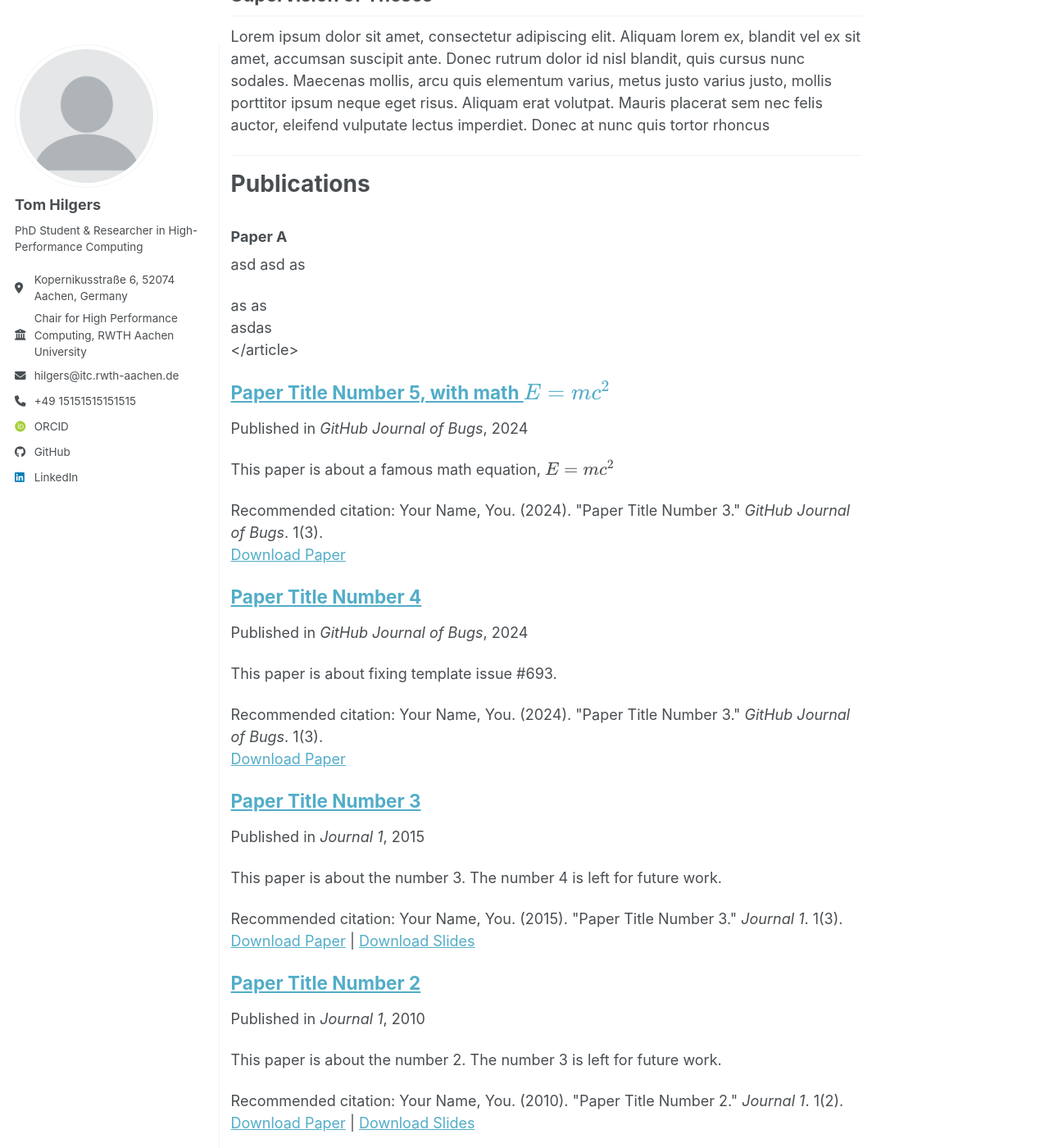
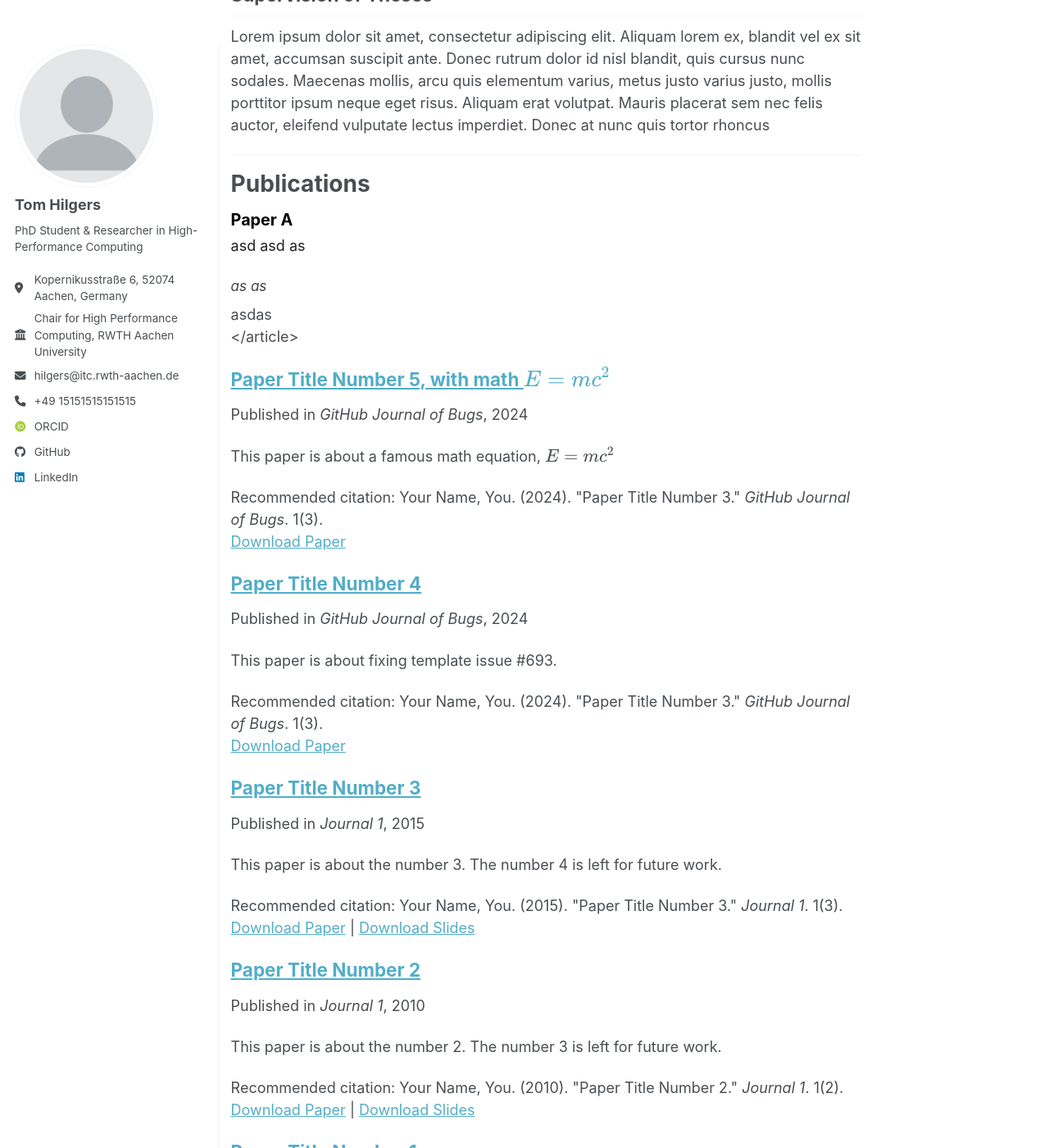
Before and after one commit to tomhilgers/tomhilgers.github.io, a Jekyll site: the page built from _pages/about.md, in a window 1280 px wide and 1400 px high, scrolled down 727 px. Shown: the whole window at 82% size. Built offline with Jekyll 4.4.1, drawn with Linux system fonts in a browser that asks for light colours; some web fonts are replaced; a script bundle is joined from its source files by our own code; library files that are not in the unit come from our copies.

Commit message:
Update main.scss

```diff
--- a/assets/css/main.scss
+++ b/assets/css/main.scss
@@ -43,27 +43,45 @@
 ;
 
 
-.pub-entry {
-  display: flex;
-  margin-bottom: 1.5em;
+.publication{
+   display: flex;
+   gap:25px;
+   margin-bottom:40px;
+   align-items:flex-start;
 }
 
-.pub-number {
-  width: 40px;
-  font-weight: bold;
-  font-size: 1.2em;
+.publication-content{
+   flex:1;
 }
 
-.pub-content {
-  flex: 1;
+.publication-title{
+   font-size: 1.1rem;
+   font-weight:700;
+   color: #000;
+   margin: 0 0 4px 0;
+   line-height: 1.3;
 }
 
-.pub-title {
-  font-weight: bold;
+.publication-authors{
+   font-size: 1rem;
+   color: #222;
+   margin: 0 0 4px 0;
+   line-height: 1.5;
 }
 
-.pub-links a,
-.pub-links button {
-  margin-right: 10px;
-  font-size: 0.9em;
+.publication-venue{
+   font-size: 0.95rem;
+   font-style: italic;
+   color: #444;
+   margin: 0 0 8px 0;
+   background: none;
+   padding: 0;
+   border: none;
 }
+
+.publication-links{
+   display:flex;
+   flex-wrap:wrap;
+   gap:8px;
+   align-items:center;
+}
```
